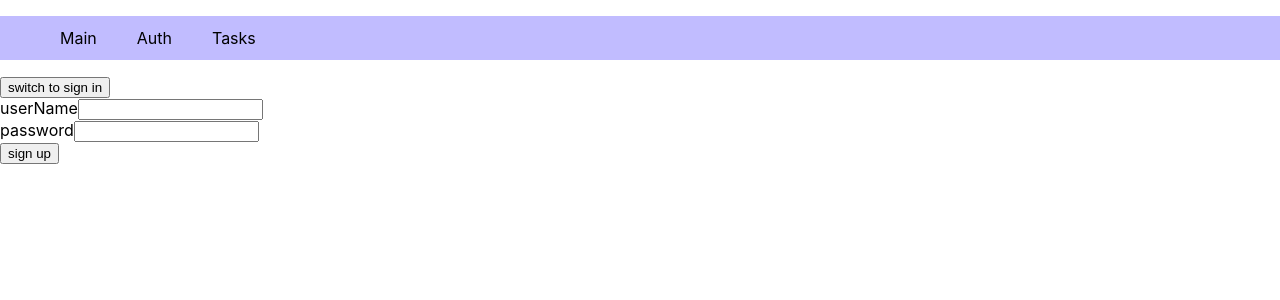
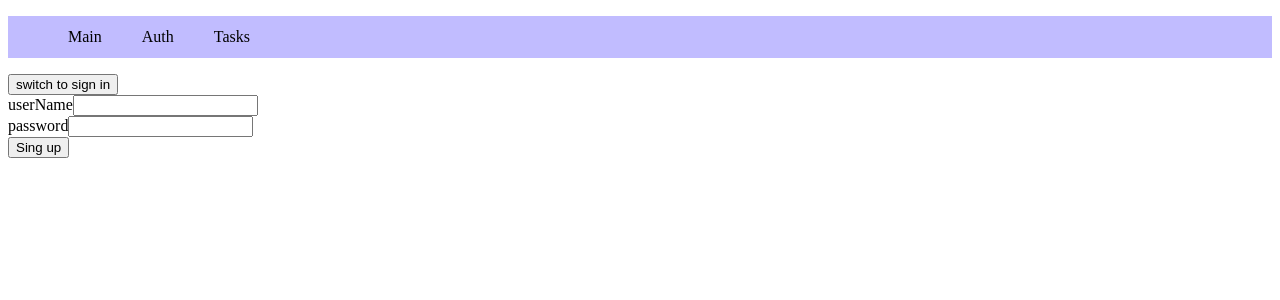
Before and after one commit to DeNX17/taskmanagement, a React (Create React App) app in the folder client/: page /auth in a window 1280 px wide. Shown: the top 300 px of the page. Built offline with nearby package versions, Linux system fonts and the light colour scheme.

Commit message:
fix auth forms

```diff
--- a/client/src/auth/auth.page.tsx
+++ b/client/src/auth/auth.page.tsx
@@ -44,10 +44,11 @@ export const AuthPage = (): ReactElement => {
   return (
     <Fragment>
       <button onClick={(): void => setIsSignup(!isSignup)}>switch to {isSignup ? "sign in" : "sign up"}</button>
+      <br />
 
       {isSignup ?
-        <Formik initialValues={initialValues} onSubmit={handleSignup} component={SignupForm} /> :
-        <Formik initialValues={initialValues} onSubmit={handleSignin} component={SignupForm} />}
+        <Formik initialValues={initialValues} onSubmit={handleSignup} component={(): ReactElement => <SignupForm buttonText="Sing up" />} /> :
+        <Formik initialValues={initialValues} onSubmit={handleSignin} component={(): ReactElement => <SignupForm buttonText="Sing in" />} />}
     </Fragment>
   )
 }
--- a/client/src/auth/signup.form.tsx
+++ b/client/src/auth/signup.form.tsx
@@ -2,10 +2,10 @@ import React, { ReactElement } from 'react'
 import { Form, Field } from 'formik'
 
 interface Props {
-
+  buttonText: string
 }
 
-export const SignupForm = ({ }: Props): ReactElement => (
+export const SignupForm = ({ buttonText }: Props): ReactElement => (
   <Form>
     <label>userName</label>
     <Field name="username" />
@@ -17,6 +17,6 @@ export const SignupForm = ({ }: Props): ReactElement => (
 
     <br />
 
-    <button>sign up</button>
+    <button type="submit" >{buttonText}</button>
   </Form>
 )
--- a/client/src/index.css
+++ /dev/null
@@ -1,13 +0,0 @@
-body {
-  margin: 0;
-  font-family: -apple-system, BlinkMacSystemFont, 'Segoe UI', 'Roboto', 'Oxygen',
-    'Ubuntu', 'Cantarell', 'Fira Sans', 'Droid Sans', 'Helvetica Neue',
-    sans-serif;
-  -webkit-font-smoothing: antialiased;
-  -moz-osx-font-smoothing: grayscale;
-}
-
-code {
-  font-family: source-code-pro, Menlo, Monaco, Consolas, 'Courier New',
-    monospace;
-}
--- a/client/src/index.tsx
+++ b/client/src/index.tsx
@@ -1,6 +1,6 @@
 import React from 'react';
 import ReactDOM from 'react-dom';
-import './index.css';
+
 import {
   BrowserRouter as Router,
 } from "react-router-dom";
```
Also changed, not shown: 1 other file (tests, documents, lock files or other folders).
